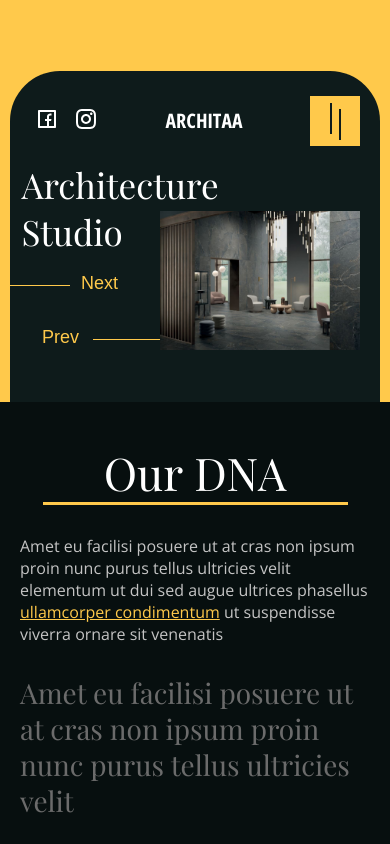
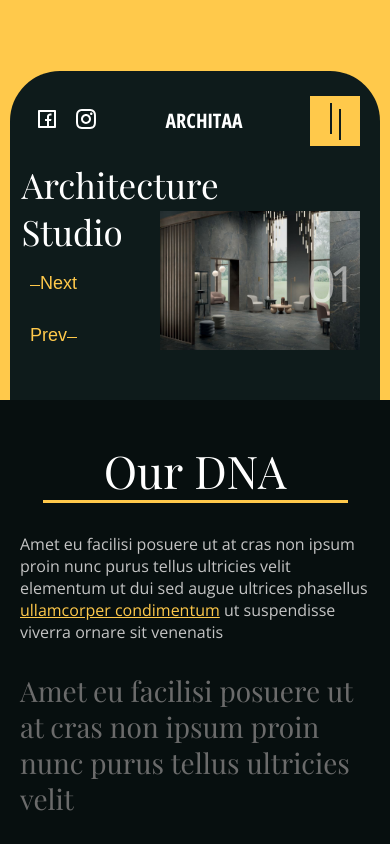
Before and after one commit to jfilya/Architecture-Studio, a React (Create React App) app in the folder archhittaa/: page / in a window 390 px wide. Shown: the top 844 px of the page. Built offline with nearby package versions, Linux system fonts and the light colour scheme.

Commit message:
fix: animation adaptive

```diff
--- a/archhittaa/src/components/Header/Header.jsx
+++ b/archhittaa/src/components/Header/Header.jsx
@@ -14,12 +14,12 @@ function Header() {
   };
   const renderItemsPlus = () => {
     items < 5 ? isItems((items += 1)) : isItems(1);
-    animationImg('transition-right');
+    animationImg('transition-top');
   };
 
   const renderItemsMinus = () => {
     items > 1 ? isItems((items -= 1)) : isItems(5);
-    animationImg('transition-left');
+    animationImg('transition-bottom');
   };
   return (
     <header className={style.header}>
--- a/archhittaa/src/components/Header/Header.module.scss
+++ b/archhittaa/src/components/Header/Header.module.scss
@@ -113,6 +113,13 @@
   .aside {
     display: none;
   }
+  .promo {
+    &__image {
+      &_item {
+        z-index: 4;
+      }
+    }
+  }
 }
 @media screen and (max-width: 1450px) {
   .header {
@@ -132,6 +139,10 @@
     padding-left: 62px;
     &__image {
       width: 700px;
+      &_item {
+        top:0;
+        font-size: 100px;
+      }
     }
   }
   .title {
@@ -188,7 +199,7 @@
         padding-bottom: 35px;
       }
       &_btn {
-        p {
+        button {
           span {
             width: 30px;
           }
@@ -207,6 +218,10 @@
   .promo {
     &__image {
       width: 280px;
+      &_item {
+        top:0;
+        font-size: 50px;
+      }
     }
     &__middle {
       h2 {
@@ -215,9 +230,9 @@
         padding-bottom: 18px;
       }
       &_btn {
-        p {
+        button {
           &:first-child {
-            padding-bottom: 10px;
+            padding-bottom: 31px;
           }
           &:last-child {
             padding-left: 0px;
@@ -260,4 +275,25 @@
       }
     }
   }
+  @keyframes move-right {
+    0% {
+      opacity:0;
+      top: -100px;
+    }
+    100% {
+      opacity: 1;
+      top: 50px;
+    }
+  }
+
+  @keyframes move-left {
+    0% {
+      opacity:0;
+      top: 100px;
+    }
+    100% {
+      opacity: 1;
+      top: 50px;
+    }
+  }
 }
--- a/archhittaa/src/index.scss
+++ b/archhittaa/src/index.scss
@@ -98,9 +98,9 @@ h3 {
   }
 }
 
-@keyframes move-right {
+@keyframes move-top {
   0% {
-    opacity:0;
+    opacity: 0;
     top: -100px;
   }
   100% {
@@ -109,9 +109,9 @@ h3 {
   }
 }
 
-@keyframes move-left {
+@keyframes move-bottom {
   0% {
-    opacity:0;
+    opacity: 0;
     top: 100px;
   }
   100% {
@@ -119,11 +119,34 @@ h3 {
     top: 0px;
   }
 }
-.transition-right {
-  animation-name: move-right;
+.transition-top {
+  animation-name: move-top;
   animation-duration: 0.5s;
 }
-.transition-left {
-  animation-name: move-left;
+.transition-bottom {
+  animation-name: move-bottom;
   animation-duration: 0.5s;
 }
+@media screen and (max-width: 420px) {
+  @keyframes move-top {
+    0% {
+      opacity: 0;
+      top: -100px;
+    }
+    100% {
+      opacity: 1;
+      top: 50px;
+    }
+  }
+
+  @keyframes move-bottom {
+    0% {
+      opacity: 0;
+      top: 100px;
+    }
+    100% {
+      opacity: 1;
+      top: 50px;
+    }
+  }
+}
```
